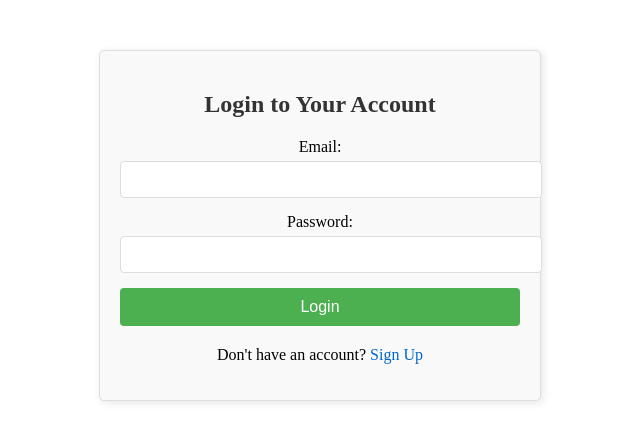
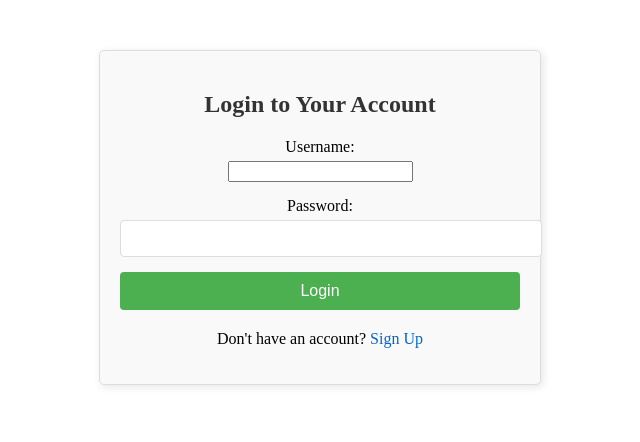
Before and after one commit to ItMeansBigMountain/stockNews, an Angular app in the folder stock-news-frontend/: page /login in a window 1280 px wide. Shown: the top 442 px of the page, without its empty margins (320-960 px from the left). Built offline with nearby package versions, Linux system fonts and the light colour scheme.

Commit message:
user auth login redirect to dashboard

```diff
--- a/stock-news-frontend/src/app/auth.service.ts
+++ b/stock-news-frontend/src/app/auth.service.ts
@@ -4,14 +4,16 @@ import { HttpClient } from '@angular/common/http';
 @Injectable({
   providedIn: 'root'
 })
-
-
 export class AuthService {
-  constructor(private http: HttpClient) {}
+  constructor(private http: HttpClient) { }
 
   private apiUrl = 'http://localhost:8000'; // Change this to your API's URL
 
   signup(userData: any) {
     return this.http.post(`${this.apiUrl}/api/signup/`, userData);
   }
+
+  login(username: string, password: string) {
+    return this.http.post(`${this.apiUrl}/api/token/`, { username: username, password: password });
+  }
 }
--- a/stock-news-frontend/src/app/login-signup/login-signup.component.html
+++ b/stock-news-frontend/src/app/login-signup/login-signup.component.html
@@ -1,20 +1,31 @@
 <div class="login-container">
     <h2>{{ isLoginMode ? 'Login to Your Account' : 'Sign Up' }}</h2>
     <form (ngSubmit)="isLoginMode ? login(f) : signup(f)" #f="ngForm">
-        <div class="form-group" *ngIf="!isLoginMode">
-            <label for="username">Username:</label>
-            <input type="text" id="username" name="username" ngModel required #usernameModel="ngModel">
-            <div *ngIf="f.submitted && usernameModel.invalid" class="invalid-feedback">
+        <!-- Only show username field in login mode -->
+        <div class="form-group" *ngIf="isLoginMode">
+            <label for="loginUsername">Username:</label>
+            <input type="text" id="loginUsername" name="username" ngModel required #loginUsernameModel="ngModel">
+            <div *ngIf="f.submitted && loginUsernameModel.invalid" class="invalid-feedback">
                 Username is required.
             </div>
         </div>
-        <div class="form-group">
+        <!-- Signup fields -->
+        <div class="form-group" *ngIf="!isLoginMode">
+            <label for="signupUsername">Username:</label>
+            <input type="text" id="signupUsername" name="username" ngModel required #signupUsernameModel="ngModel">
+            <div *ngIf="f.submitted && signupUsernameModel.invalid" class="invalid-feedback">
+                Username is required.
+            </div>
+        </div>
+        <!-- Email field only for signup -->
+        <div class="form-group" *ngIf="!isLoginMode">
             <label for="email">Email:</label>
             <input type="email" id="email" name="email" ngModel required #emailModel="ngModel">
             <div *ngIf="f.submitted && emailModel.invalid" class="invalid-feedback">
                 Email is required.
             </div>
         </div>
+        <!-- Password fields for both login and signup -->
         <div class="form-group">
             <label for="password">Password:</label>
             <input type="password" id="password" name="password" ngModel required #passwordModel="ngModel">
@@ -22,19 +33,21 @@
                 Password is required.
             </div>
         </div>
+        <!-- Confirm password only for signup -->
         <div class="form-group" *ngIf="!isLoginMode">
             <label for="confirmPassword">Confirm Password:</label>
-            <input type="password" id="confirmPassword" name="confirmPassword" required [(ngModel)]="confirmPassword" ngModel #confirmPasswordModel="ngModel">
+            <input type="password" id="confirmPassword" name="confirmPassword" required [(ngModel)]="confirmPassword"
+                ngModel #confirmPasswordModel="ngModel">
             <div *ngIf="f.submitted && confirmPasswordModel.invalid" class="invalid-feedback">
                 Confirm Password is required.
             </div>
-            <!-- <div *ngIf="f.submitted && confirmPassword !== password" class="invalid-feedback">
-                Passwords do not match.
-            </div> -->
         </div>
+        <!-- Submit button -->
         <button type="submit">{{ isLoginMode ? 'Login' : 'Sign Up' }}</button>
-
-        <p class="signup-link" *ngIf="isLoginMode">Don't have an account? <a href="#" (click)="toggleMode($event)">Sign Up</a></p>
-        <p class="signup-link" *ngIf="!isLoginMode">Already have an account? <a href="#" (click)="toggleMode($event)">Login</a></p>
+        <!-- Switch mode links -->
+        <p class="signup-link" *ngIf="isLoginMode">Don't have an account? <a href="#" (click)="toggleMode($event)">Sign
+                Up</a></p>
+        <p class="signup-link" *ngIf="!isLoginMode">Already have an account? <a href="#"
+                (click)="toggleMode($event)">Login</a></p>
     </form>
 </div>
--- a/stock-news-frontend/src/app/login-signup/login-signup.component.ts
+++ b/stock-news-frontend/src/app/login-signup/login-signup.component.ts
@@ -1,6 +1,7 @@
 import { Component } from '@angular/core';
 import { NgForm } from '@angular/forms';
 import { AuthService } from '../auth.service';
+import { Router } from '@angular/router';
 
 @Component({
   selector: 'app-login-signup',
@@ -12,7 +13,7 @@ export class LoginSignupComponent {
   password: string = '';
   confirmPassword: string = '';
 
-  constructor(private authService: AuthService) {}
+  constructor(private authService: AuthService, private router: Router) { }
 
   toggleMode(event: Event): void {
     event.preventDefault();
@@ -23,34 +24,44 @@ export class LoginSignupComponent {
     if (form.invalid) {
       return;
     }
-    // Implement login logic using AuthService
-    // Example: this.authService.login(form.value.email, form.value.password);
+    this.authService.login(form.value.username, form.value.password).subscribe({
+      next: (response) => {
+        // RESPONSE SHOULD CONTAIN AUTH TOKEN
+        console.log('Login successful', response);
+        // Redirect to dashboard
+        this.router.navigate(['/dashboard']);
+      },
+      error: (error) => {
+        console.error('Login failed', error);
+      }
+    });
   }
 
   signup(form: NgForm): void {
-    if (form.invalid || form.value.password !== form.value.confirmPassword) {
-      console.log(form.invalid)
-      console.log(form.value.password)
-      console.log(form.value.confirmPassword)
-      console.log(form.value)
-      console.log("invalid form")
-      return; // Add error handling for unmatched passwords
+    if (form.invalid) {
+      return;
     }
-
     const userData = {
       username: form.value.username,
       email: form.value.email,
-      password: this.password,
+      password: form.value.password,
     };
-
     this.authService.signup(userData).subscribe({
-      next: (response) => {
-        console.log('Signup successful', response);
-        // Handle successful signup, e.g., redirecting the user
+      next: (signup_response) => {
+        this.authService.login(userData.username, userData.password).subscribe({
+          next: (login_response) => {
+            // RESPONSE SHOULD CONTAIN AUTH TOKEN
+            console.log('Login successful', login_response);
+            // Redirect to dashboard
+            this.router.navigate(['/dashboard']);
+          },
+          error: (error) => {
+            console.error('Login failed', error);
+          }
+        });
       },
       error: (error) => {
         console.error('Signup failed', error);
-        // Handle signup error, e.g., displaying an error message
       }
     });
   }
```
Also changed, not shown: 2 other files (tests, documents, lock files or other folders).
